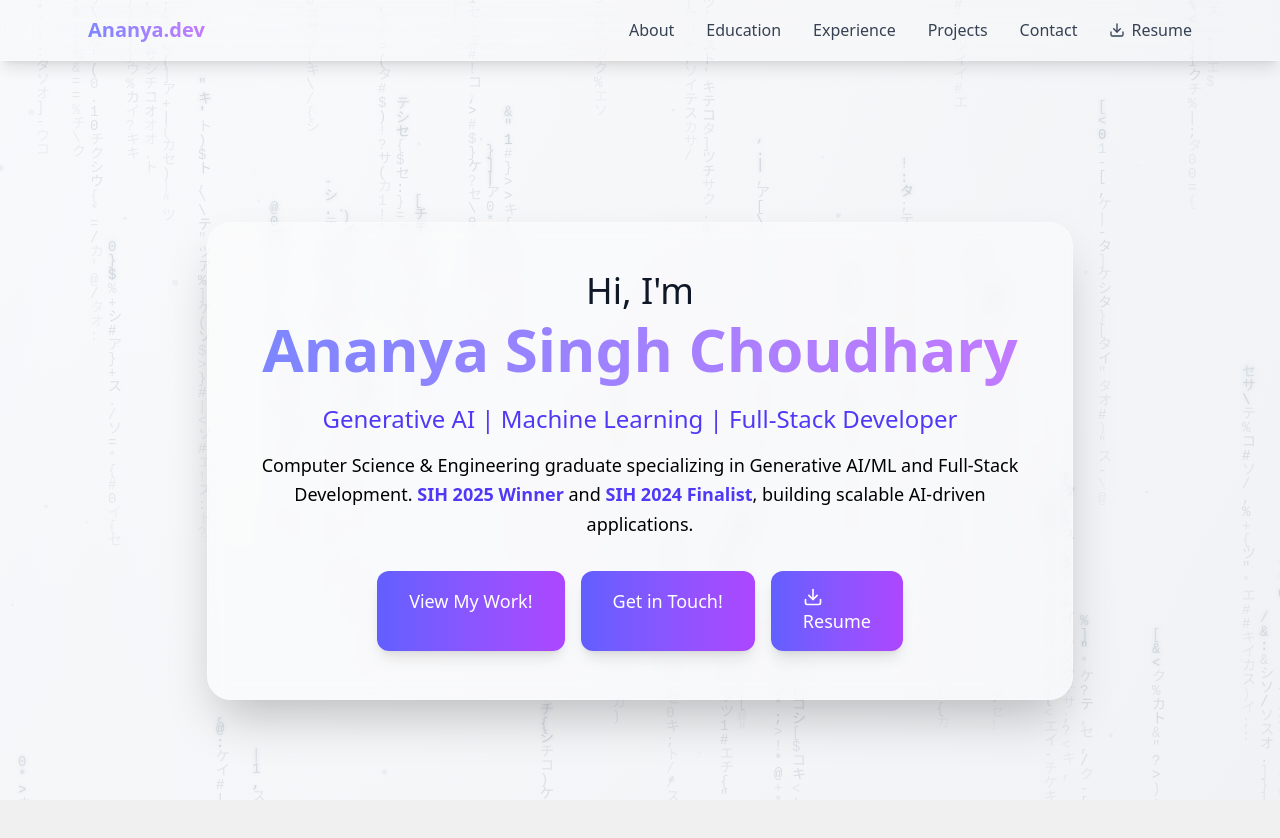
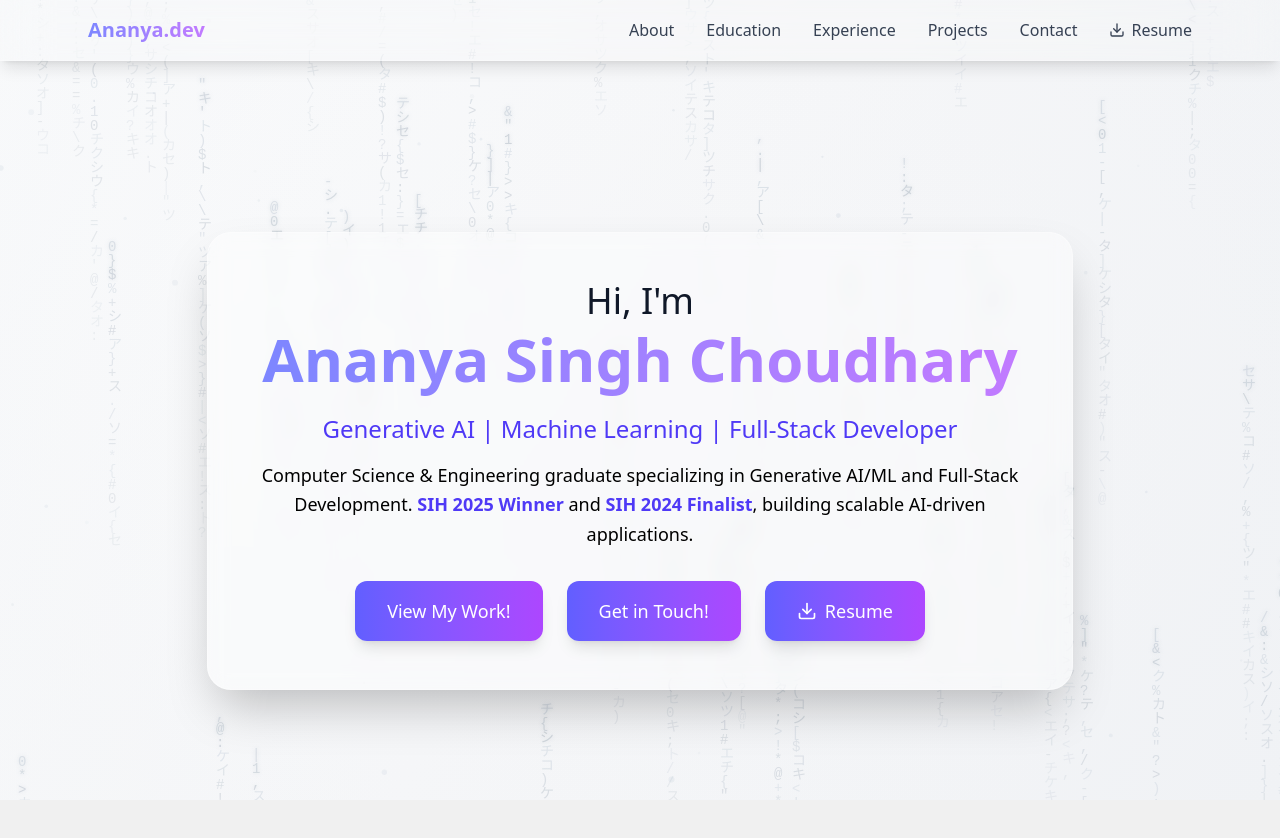
Before and after one commit to ananya-singh-choudhary-268/portfolio, a Next.js app: page / in a window 1280 px wide. Shown: the top 838 px of the page. Built offline with nearby package versions, Linux system fonts and the light colour scheme.

Commit message:
Version 4.1

```diff
--- a/components/hero.tsx
+++ b/components/hero.tsx
@@ -99,27 +99,27 @@ export default function Hero() {
         </motion.p>
 
         <motion.div
-          className="flex flex-wrap gap-4 justify-center"
+          className="flex flex-wrap gap-6 justify-center"
           initial={{ opacity: 0 }}
           animate={{ opacity: 1 }}
           transition={{ delay: 0.6, duration: 0.8 }}
         >
           <a
             href="#projects"
-            className="inline-block bg-gradient-to-r from-indigo-500 to-purple-500 text-white px-8 py-4 rounded-xl text-lg font-medium hover:from-indigo-600 hover:to-purple-600 hover:scale-105 transition-all shadow-lg"
+            className="inline-flex items-center justify-center bg-gradient-to-r from-indigo-500 to-purple-500 text-white px-8 py-4 rounded-xl text-lg font-medium hover:from-indigo-600 hover:to-purple-600 hover:scale-105 transition-all shadow-lg"
           >
             View My Work!
           </a>
           <a
             href="#contact"
-            className="inline-block bg-gradient-to-r from-indigo-500 to-purple-500 text-white px-8 py-4 rounded-xl text-lg font-medium hover:from-indigo-600 hover:to-purple-600 hover:scale-105 transition-all shadow-lg"
+            className="inline-flex items-center justify-center bg-gradient-to-r from-indigo-500 to-purple-500 text-white px-8 py-4 rounded-xl text-lg font-medium hover:from-indigo-600 hover:to-purple-600 hover:scale-105 transition-all shadow-lg"
           >
             Get in Touch!
           </a>
           <a
             href="/resume.pdf"
             download
-            className="inline-block bg-gradient-to-r from-indigo-500 to-purple-500 text-white px-8 py-4 rounded-xl text-lg font-medium hover:from-indigo-600 hover:to-purple-600 hover:scale-105 transition-all shadow-lg"
+            className="inline-flex items-center justify-center gap-2 bg-gradient-to-r from-indigo-500 to-purple-500 text-white px-8 py-4 rounded-xl text-lg font-medium hover:from-indigo-600 hover:to-purple-600 hover:scale-105 transition-all shadow-lg"
           >
             <Download className="w-5 h-5" />
             Resume
```
